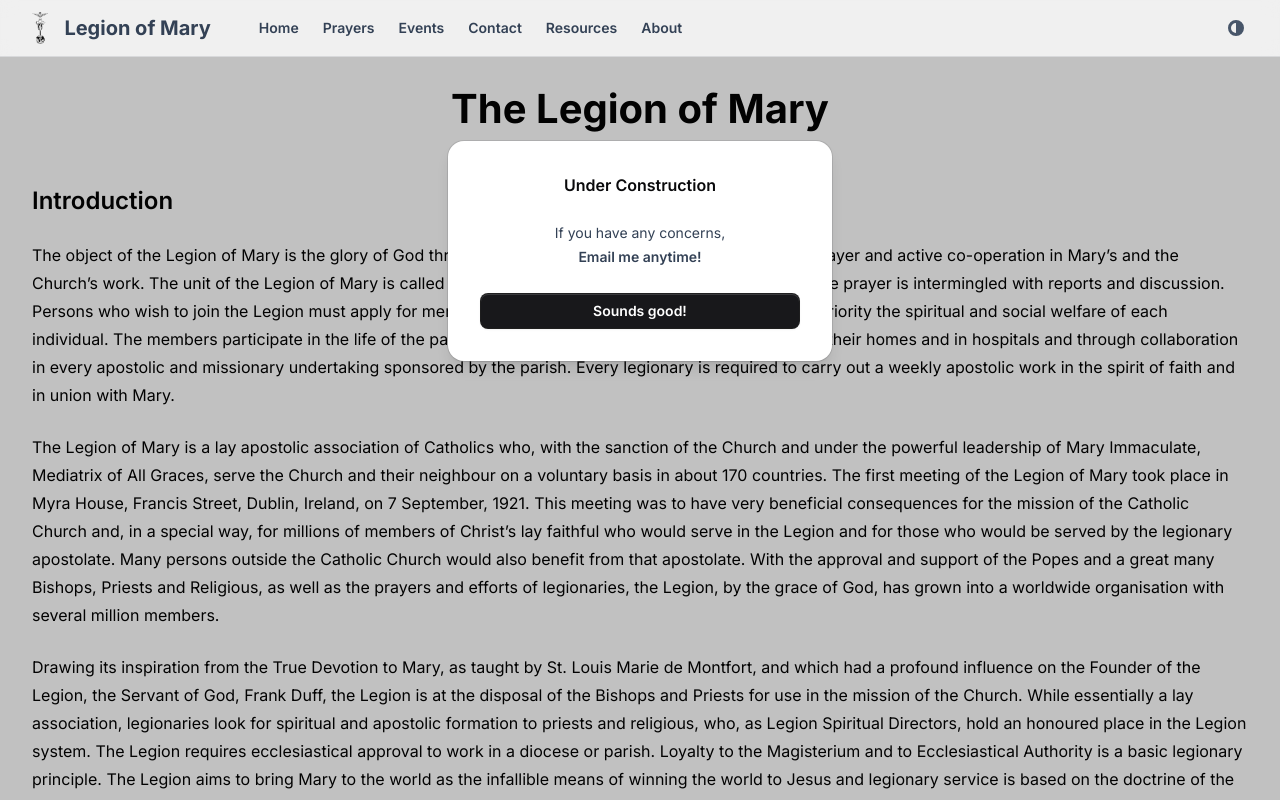
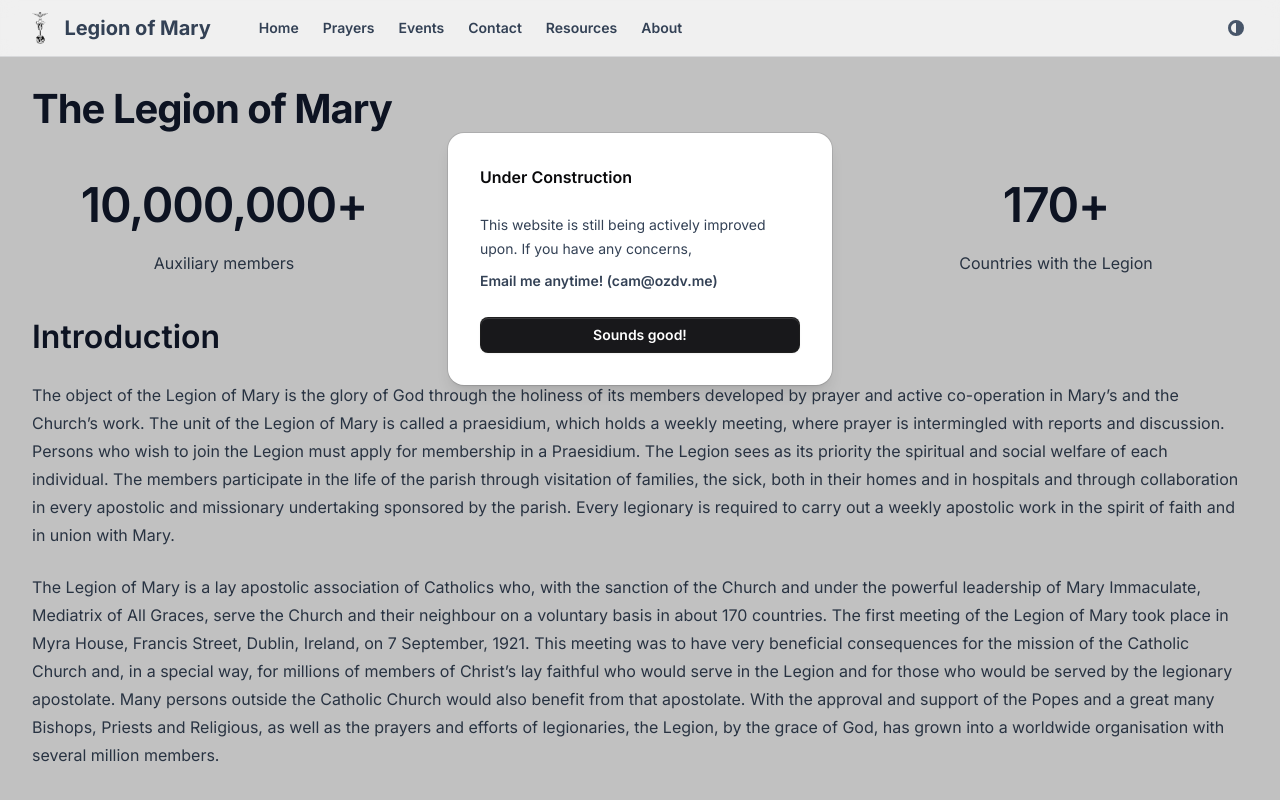
Before and after one commit to ozdv/legion, a Next.js app: page /about in a window 1280 px wide. Shown: the top 800 px of the page. Built offline with nearby package versions, Linux system fonts and the light colour scheme.

Commit message:
some clean up

```diff
--- a/src/app/about/page.tsx
+++ b/src/app/about/page.tsx
@@ -1,25 +1,42 @@
+import { CTA } from "@/components/hero";
 import { Container } from "@/components/shared/container";
 import { Metadata } from "next";
+import { legionStats } from "../constants/legionStats";
 
 export const metadata: Metadata = {
   title: "About",
   description: "Learn more about the Legion of Mary",
 };
 
-const pStyles = "sm:text-base text-sm";
+const pStyles = "sm:text-base text-sm text-slate-700 dark:text-slate-200";
 
 const About = () => {
   return (
-    <>
-      <Container className="mx-auto max-w-4xl space-y-6 p-4">
-        <h1 className="mb-8 text-center text-3xl font-bold sm:mb-12 md:text-4xl">
-          The Legion of Mary
-        </h1>
-        <div className="mb-8">
-          <h2 className="mb-2 text-xl font-semibold md:text-2xl">
-            Introduction
-          </h2>
-        </div>
+    <Container className="mb-10">
+      <h1 className="text-center text-4xl font-bold tracking-tight text-slate-900 dark:text-slate-100 sm:text-left sm:text-4xl">
+        The Legion of Mary
+      </h1>
+
+      <dl className="Stats my-10 grid grid-cols-1 gap-x-8 gap-y-8 text-center lg:grid-cols-3">
+        {legionStats.map((stat) => (
+          <div
+            key={stat.id}
+            className="mx-auto flex max-w-xs flex-col gap-y-2 sm:gap-y-4"
+          >
+            <dt className="text-base leading-7 text-slate-700 dark:text-slate-200">
+              {stat.name}
+            </dt>
+            <dd className="order-first text-3xl font-semibold tracking-tight text-slate-900 dark:text-slate-200 sm:text-5xl">
+              {stat.value}
+            </dd>
+          </div>
+        ))}
+      </dl>
+
+      <div className="space-y-6">
+        <h2 className="text-xl font-semibold text-slate-900 dark:text-slate-100 md:text-3xl">
+          Introduction
+        </h2>
 
         <p className={pStyles}>
           The object of the Legion of Mary is the glory of God through the
@@ -107,8 +124,9 @@ const About = () => {
           Quinn (1907-1944), Legion Envoy to East Africa; and the Servant of
           God, Alfie Lambe (1932-1959), Legion Envoy to South America.
         </p>
-      </Container>
-    </>
+      </div>
+      <CTA />
+    </Container>
   );
 };
 
--- /dev/null
+++ b/src/app/constants/legionStats.ts
@@ -0,0 +1,9 @@
+// https://tailwindui.com/components/marketing/sections/header
+// https://tailwindui.com/components/marketing/sections/stats-sections
+// could do stats like countries, aux, active, parishes, curia, etc.
+
+export const legionStats = [
+  { id: 1, name: "Auxiliary members", value: "10,000,000+" },
+  { id: 2, name: "Active members", value: "4,000,000+" },
+  { id: 3, name: "Countries with the Legion", value: "170+" },
+];
--- a/src/app/page.tsx
+++ b/src/app/page.tsx
@@ -9,7 +9,7 @@ export const metadata: Metadata = {
 
 export default function Home() {
   return (
-    <Container className="mb-16 flex flex-col space-y-20 lg:space-y-32 xl:space-y-40">
+    <Container className="mb-16 flex flex-col lg:space-y-12 xl:space-y-20">
       <Banner />
 
       {/* // TODO: Pending actual announcements lol  */}
--- a/src/app/resources/page.tsx
+++ b/src/app/resources/page.tsx
@@ -23,7 +23,7 @@ const Resources = () => {
     },
     {
       title: "Maria Legionis",
-      url: "https://www.legionofmary.ie/search/a55d8ab0c4c06321d0bd13afa821b78d/",
+      url: "https://www.legionofmary.ie/news",
     },
     {
       title: "",
--- a/src/components/hero/banner.tsx
+++ b/src/components/hero/banner.tsx
@@ -19,7 +19,7 @@ const Banner = () => {
             </p>
             <div className="mt-10 flex items-center gap-x-6">
               {/* // todo bigger buttons for CTA dood */}
-              <Button href="/contact">Get involved today</Button>
+              <Button href="/contact">Get involved!</Button>
               <Button href="#description" plain>
                 Learn more<span aria-hidden="true">→</span>
               </Button>
--- a/src/components/hero/cta.tsx
+++ b/src/components/hero/cta.tsx
@@ -2,7 +2,11 @@ import { Button } from "../shared/button";
 
 const CTA = () => {
   return (
-    <section id="cta" aria-label="cta for legion of mary calgary curias">
+    <section
+      id="cta"
+      aria-label="cta for legion of mary calgary curias"
+      className="pt-20"
+    >
       <div className="mx-auto max-w-2xl">
         <div className="flex w-full flex-col items-center gap-6">
           <>
@@ -15,7 +19,7 @@ const CTA = () => {
           </>
           <div className="mt-8 flex w-full justify-center gap-x-6 lg:mt-0">
             {/* // todo bigger buttons for CTA dood */}
-            <Button href="/contact">Get involved today</Button>
+            <Button href="/contact">Reach out to us today!</Button>
             <Button href="#description" plain>
               Learn more<span aria-hidden="true">→</span>
             </Button>
--- a/src/components/hero/description.tsx
+++ b/src/components/hero/description.tsx
@@ -1,20 +1,18 @@
+import { legionStats } from "@/app/constants/legionStats";
+import { Button } from "../shared/button";
+
 const Description = () => {
   // https://tailwindui.com/components/marketing/sections/header
   // https://tailwindui.com/components/marketing/sections/stats-sections
   // could do stats like countries, aux, active, parishes, curia, etc.
 
-  const legionStats = [
-    { id: 1, name: "Auxiliary members", value: "10,000,000+" },
-    { id: 2, name: "Active members", value: "4,000,000+" },
-    { id: 3, name: "Countries with the Legion", value: "170+" },
-  ];
   // https://en.wikipedia.org/wiki/Frank_Duff
 
   return (
     <section
       id="description"
       aria-label="description for legion of mary calgary curias"
-      className=""
+      className="pt-20"
     >
       <div className="mx-auto max-w-2xl lg:max-w-7xl">
         <div className="mx-auto max-w-3xl lg:mx-0 lg:grid lg:max-w-none ">
@@ -36,6 +34,11 @@ const Description = () => {
               of legionaries, the Legion, by the grace of God, has grown into a
               worldwide organisation with several million members.
             </p>
+            <div className="mt-8 flex justify-center">
+              <Button href="/about" plain>
+                Learn more<span aria-hidden="true">→</span>
+              </Button>
+            </div>
           </div>
           {/* https://www.legionofmary.ie/about */}
           {/* in the footer at bottom ^  */}
--- a/src/components/hero/faq.tsx
+++ b/src/components/hero/faq.tsx
@@ -38,7 +38,11 @@ const FAQ = () => {
   ];
 
   return (
-    <section id="faq" aria-label="faq for legion of mary calgary curias">
+    <section
+      id="faq"
+      aria-label="faq for legion of mary calgary curias"
+      className="pt-20"
+    >
       <div className="mx-auto max-w-2xl divide-y border-b pb-6 lg:max-w-7xl">
         <h2 className="text-center text-3xl font-bold tracking-tight text-slate-900 dark:text-slate-200 sm:text-4xl">
           Frequently asked questions
--- a/src/components/underConstruction.tsx
+++ b/src/components/underConstruction.tsx
@@ -9,15 +9,18 @@ const UnderConstruction = () => {
   return (
     <>
       <Dialog open={open} onClose={() => setOpen(false)} size="sm">
-        <DialogTitle className="text-center">Under Construction</DialogTitle>
+        <DialogTitle className="">Under Construction</DialogTitle>
 
-        <DialogBody className="flex flex-col text-center text-sm/6 text-slate-700 dark:text-white">
-          <p className="">If you have any concerns,</p>
+        <DialogBody className="flex flex-col text-sm/6 text-slate-700 dark:text-white">
+          <p className="">
+            This website is still being actively improved upon. If you have any
+            concerns,
+          </p>
           <a
             href="mailto:cam@ozdv.me?subject=Legion Of Mary Website"
-            className="mb-6 font-semibold text-slate-700 hover:text-blue-600 dark:text-slate-200 dark:hover:text-blue-400"
+            className="mb-6 mt-2 font-semibold text-slate-700 hover:text-blue-600 dark:text-slate-200 dark:hover:text-blue-400"
           >
-            Email me anytime!
+            Email me anytime! (cam@ozdv.me)
           </a>
           <Button
             onClick={() => {
```
